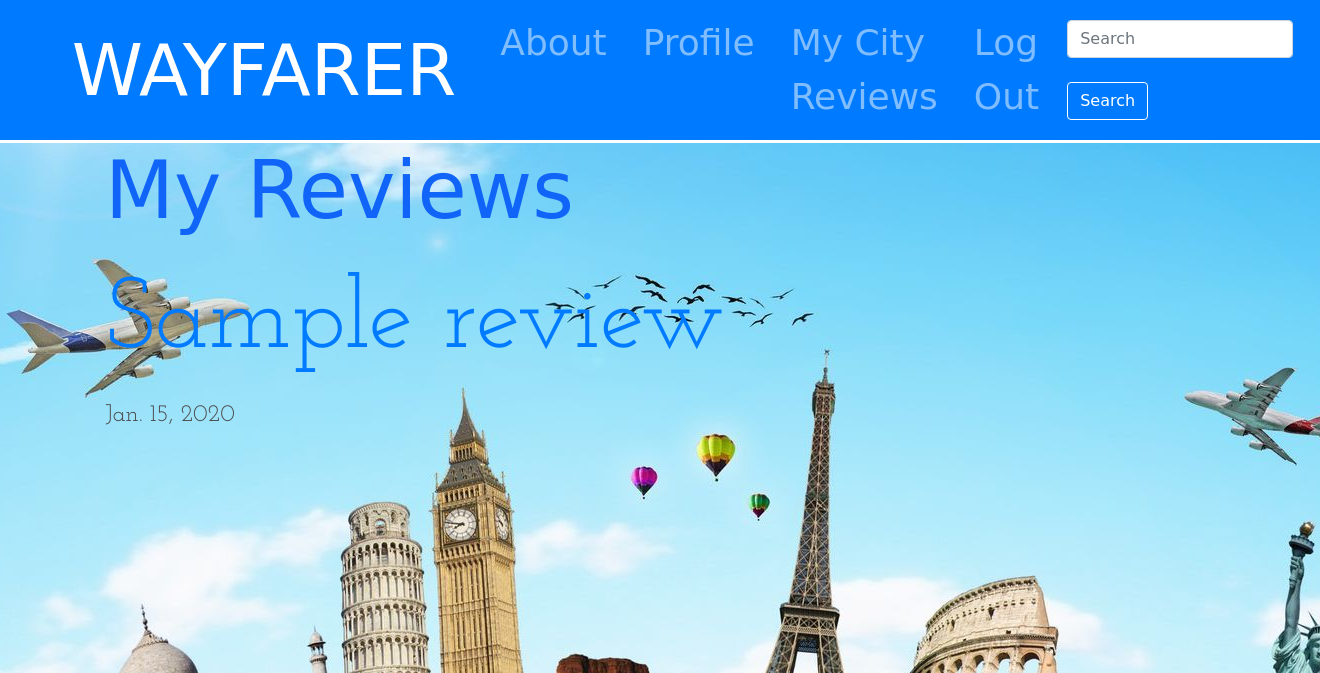
After one commit to skaiser33/wayfarer, a Django app: page /reviews/ in a window 1320 px wide. The commit adds this page. Shown: the top 673 px of the page. Run offline with Django 3.2, Linux system fonts and the light colour scheme; a user stored in the database is signed in; tables that the repository leaves empty hold one stand-in row (values such as "Sample post"); some libraries are stand-ins or nearby versions; some web fonts are replaced.

Commit message:
adds user review index with title link to detail

```diff
--- a/main_app/static/main_app/css/style.css
+++ b/main_app/static/main_app/css/style.css
@@ -74,6 +74,10 @@ p {
   margin-right: 10px;
 }
 
+/* font size adjustment not working */
+.review-title {
+  font-size: 100px;
+}
 
 /* IF NEEDED TO OVERRIR BOOTSTRAP SWITCH FROM content-box to border-box */
 /* .selector-for-some-widget {
--- a/main_app/templates/base.html
+++ b/main_app/templates/base.html
@@ -43,7 +43,7 @@
             <a class="nav-link" href="/profile">Profile</a>
           </li>
           <li class="nav-item">
-            <a class="nav-link" href="#">My City Reviews</a>
+            <a class="nav-link" href="{% url 'index' %}">My City Reviews</a>
           </li>
           <li class="nav-item">
             <a class="nav-link" href="{% url 'logout' %}">Log Out</a>
--- a/main_app/templates/user_reviews/detail.html
+++ b/main_app/templates/user_reviews/detail.html
@@ -3,6 +3,7 @@
 
 <h1>{{ review.title }}</h1>
 <p>Author: {{ profile.first_name }} {{ profile.last_name }}</p>
+<p> {{ review.date }} </p>
 <p> {{ review.content }} </p>
 
 
--- /dev/null
+++ b/main_app/templates/user_reviews/index.html
@@ -0,0 +1,13 @@
+{% extends 'base.html' %}
+{% block content %}
+
+<h1>My Reviews</h1>
+
+{% for review in reviews %}
+  <div class="review-card">
+    <a class="review-title" href="{% url 'detail' review.id %}">{{review.title}}</a>
+    <p>{{review.date}}</p>
+  </div>
+
+{% endfor %}
+{% endblock %}
--- a/main_app/urls.py
+++ b/main_app/urls.py
@@ -7,5 +7,6 @@ urlpatterns = [
   path('profile/', views.profile, name='profile'),
   path('accounts/signup/', views.signup, name='signup'),
   path('profile_setup/', views.profile_setup, name='profile_setup'),
+  path('reviews/', views.reviews_index, name='index'),
   path('reviews/<int:review_id>/', views.reviews_detail, name='detail'),
 ]
--- a/main_app/views.py
+++ b/main_app/views.py
@@ -48,6 +48,13 @@ def profile_setup(request):
   else:
     return render(request, 'profile_setup.html', { 'profile_form': profile_form })
 
+# Define the reviews index view
+def reviews_index(request):
+  profile = Profile.objects.get(user=request.user)
+  reviews = Review.objects.filter(profile_id=profile.id)
+  return render(request, 'user_reviews/index.html', { 'reviews': reviews})
+
+# Define the reviews detail view
 def reviews_detail(request, review_id):
   review = Review.objects.get(id=review_id)
   profile = Profile.objects.get(id=review.profile_id)
```
Also changed, not shown: main_app/templates/profile.html (+8 -8 lines).
